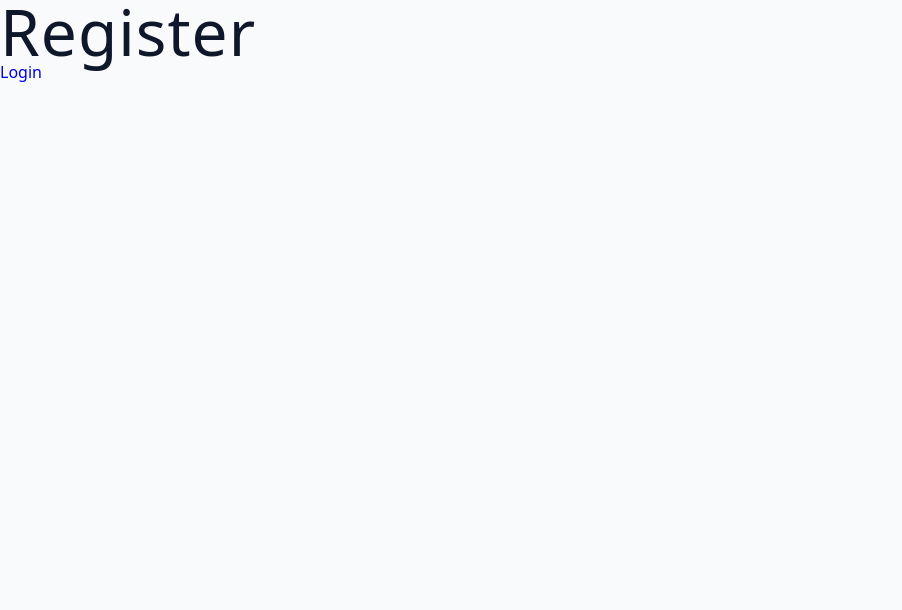
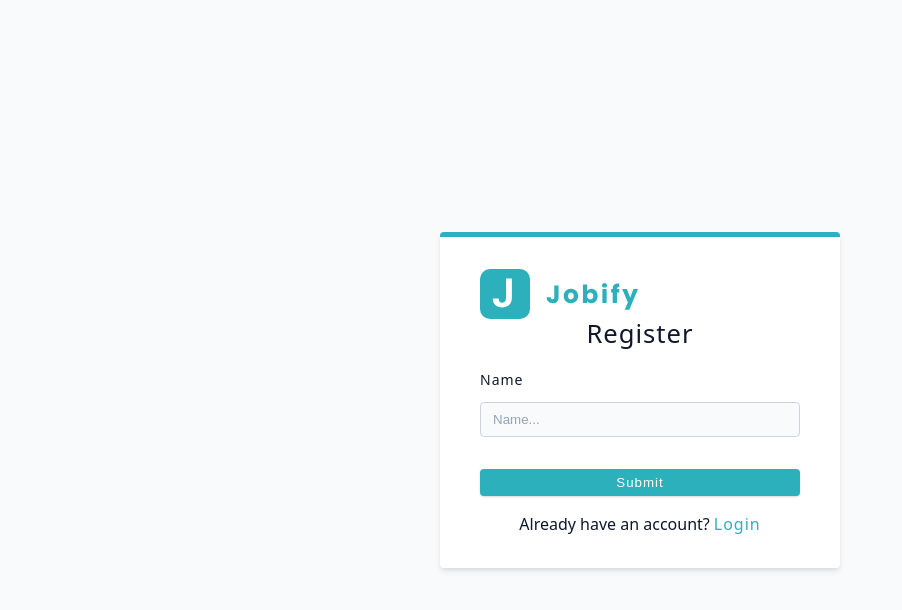
Before and after one commit to matke24/jobify, a React (Vite) app in the folder jobify-fe/: page /register in a window 1280 px wide. Shown: the top 610 px of the page, without its empty margins (0-902 px from the left). Built offline with nearby package versions, Linux system fonts and the light colour scheme.

Commit message:
Add Register Page with One Input

```diff
--- a/jobify-fe/src/pages/Error.tsx
+++ b/jobify-fe/src/pages/Error.tsx
@@ -3,6 +3,7 @@
 import notFound from "../assets/images/not-found.svg";
 
 const Error: React.FC = () => {
+  // eslint-disable-next-line @typescript-eslint/no-explicit-any
   const error: any = useRouteError();
 
   if (!error) {
--- a/jobify-fe/src/pages/Register.tsx
+++ b/jobify-fe/src/pages/Register.tsx
@@ -1,11 +1,37 @@
+import Wrapper from "../assets/wrappers/RegisterAndLoginPage";
+import { Logo } from "../components";
 import { Link } from "react-router-dom";
 
 const Register = () => {
   return (
-    <div>
-      <h1>Register</h1>
-      <Link to="/login">Login</Link>
-    </div>
+    <Wrapper>
+      <form className="form">
+        <Logo />
+        <h4>Register</h4>
+        <div className="form-row">
+          <label htmlFor="name" className="form-label">
+            Name
+          </label>
+          <input
+            type="text"
+            name="name"
+            id="name"
+            className="form-input"
+            placeholder="Name..."
+            required
+          />
+        </div>
+        <button type="submit" className="btn btn-block">
+          Submit
+        </button>
+        <p>
+          Already have an account?
+          <Link to="/login" className="member-btn">
+            Login
+          </Link>
+        </p>
+      </form>
+    </Wrapper>
   );
 };
 
```
